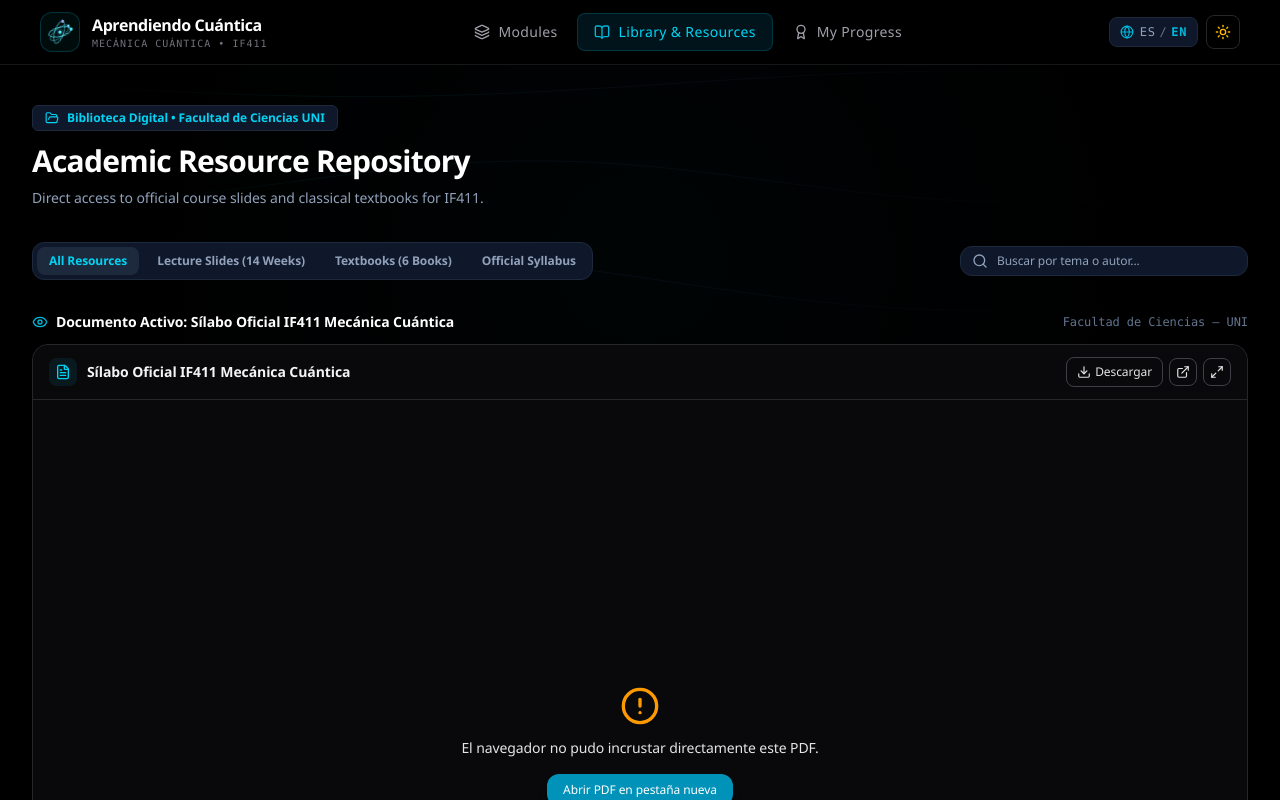
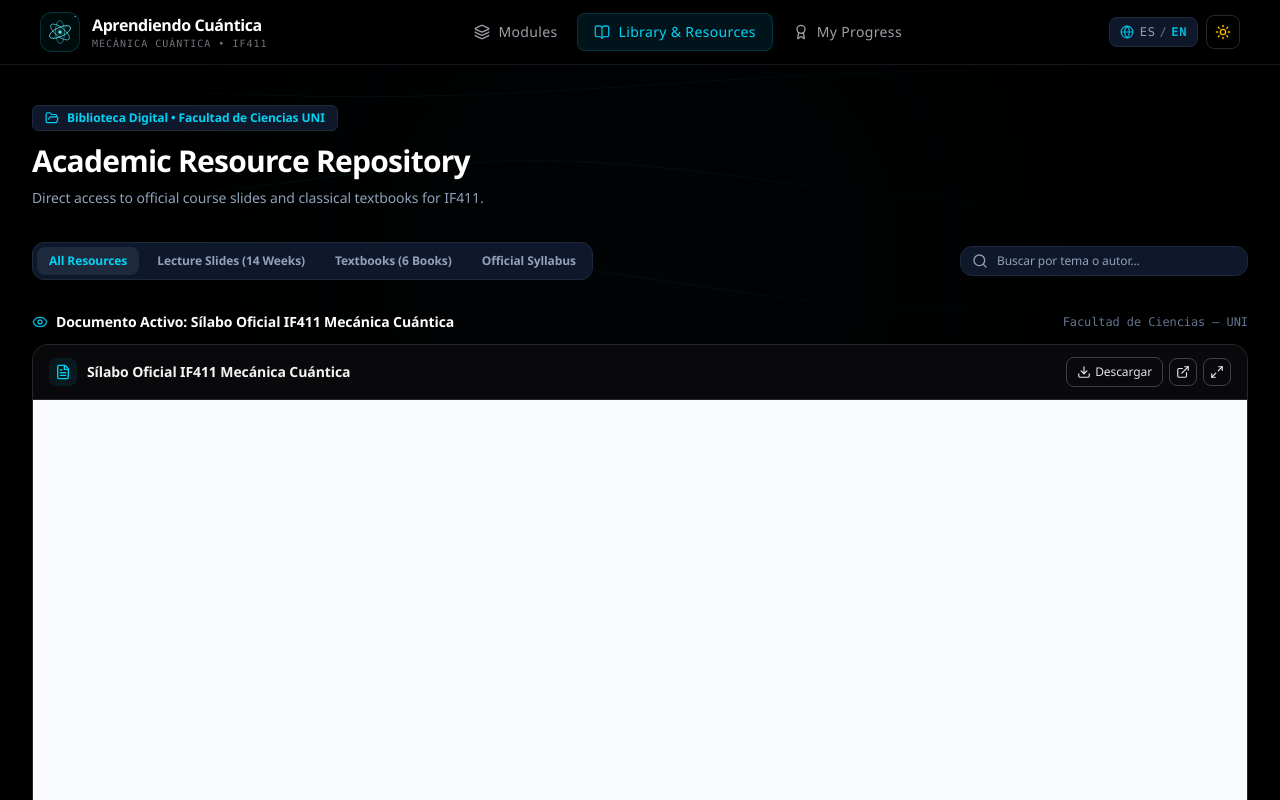
Before and after one commit to LordPercival241/Aprendiendo-Cua-ntica, a Next.js app: page /en/recursos in a window 1280 px wide. Shown: the top 800 px of the page. Built offline with nearby package versions, Linux system fonts and the light colour scheme.

Commit message:
Mejoras de logo y pdf

```diff
--- a/messages/es.json
+++ b/messages/es.json
@@ -47,7 +47,7 @@
     "theoryTab": "Teoría Completa del Sílabo",
     "simTab": "Simulador & Laboratorio POE",
     "challengesTab": "Retos de Evaluación",
-    "slidesTab": "Diapositivas de Cátedra",
+    "slidesTab": "Diapositivas",
     "m1": {
       "title": "Introducción a la Física Moderna",
       "desc": "Fracaso de la física clásica, radiación del cuerpo negro, catástrofe ultravioleta e hipótesis de cuantización de Planck.",
@@ -137,7 +137,7 @@
     "title": "Repositorio de Recursos Académicos",
     "subtitle": "Acceso a las diapositivas de cátedra del docente y bibliografía clásica recomendada para el curso IF411.",
     "tabAll": "Todos los Recursos",
-    "tabLectures": "Diapositivas de Cátedra (14 Semanas)",
+    "tabLectures": "Diapositivas (14 Semanas)",
     "tabBooks": "Bibliografía Clásica (6 Libros)",
     "tabSyllabus": "Sílabo Oficial",
     "download": "Descargar PDF",
--- a/scripts/verify-katex.mjs
+++ b/scripts/verify-katex.mjs
@@ -5,11 +5,15 @@ import katex from 'katex';
 const sourcePaths = [
   path.resolve('src/content/modulesData.ts'),
   path.resolve('src/content/completionSections.ts'),
+  path.resolve('src/components/simulations/BlackbodySimulator.tsx'),
 ];
 const formulas = sourcePaths.flatMap((sourcePath) => {
   const source = fs.readFileSync(sourcePath, 'utf8');
-  return [...source.matchAll(/formula:\s*'((?:\\'|[^'])*)'/g)]
+  const contentFormulas = [...source.matchAll(/formula:\s*'((?:\\'|[^'])*)'/g)]
     .map((match) => match[1].replace(/\\\\/g, '\\').replace(/\\'/g, "'"));
+  const componentFormulas = [...source.matchAll(/math=\{String\.raw`([\s\S]*?)`\}/g)]
+    .map((match) => match[1]);
+  return [...contentFormulas, ...componentFormulas];
 });
 
 if (formulas.length === 0) {
--- a/src/app/[locale]/modulos/[moduloId]/page.tsx
+++ b/src/app/[locale]/modulos/[moduloId]/page.tsx
@@ -172,7 +172,7 @@ export default function ModuleDetailPage({
             }`}
           >
             <FileText className="w-4 h-4" />
-            <span>Diapositivas de Cátedra ({mod.slidesPath.length})</span>
+            <span>Diapositivas ({mod.slidesPath.length})</span>
           </button>
         )}
       </div>
@@ -470,7 +470,7 @@ export default function ModuleDetailPage({
         <div className="space-y-8">
           <div className="flex items-center justify-between">
             <h2 className="text-lg font-bold text-zinc-900 dark:text-white">
-              Diapositivas Oficiales del Docente ({mod.slidesPath.length} Archivo(s))
+              Diapositivas ({mod.slidesPath.length} Archivo(s))
             </h2>
           </div>
           {mod.slidesPath.map((path, idx) => (
--- a/src/app/globals.css
+++ b/src/app/globals.css
@@ -167,39 +167,6 @@ body {
   animation: spin-slow 20s linear infinite;
 }
 
-/* Animated vector identity: only the electrons and their orbital frames rotate. */
-.quantum-mark-orbit {
-  transform-box: fill-box;
-  transform-origin: center;
-  will-change: transform;
-}
-
-.quantum-mark-orbit-a {
-  animation: quantum-orbit-forward 5.8s linear infinite;
-}
-
-.quantum-mark-orbit-b {
-  animation: quantum-orbit-reverse 7.4s linear infinite;
-}
-
-.quantum-mark-orbit-c {
-  animation: quantum-orbit-forward 9.2s linear infinite;
-}
-
-@keyframes quantum-orbit-forward {
-  to { transform: rotate(360deg); }
-}
-
-@keyframes quantum-orbit-reverse {
-  to { transform: rotate(-360deg); }
-}
-
-@media (prefers-reduced-motion: reduce) {
-  .quantum-mark-orbit {
-    animation: none;
-  }
-}
-
 .animate-fade-in {
   animation: fade-in 0.5s ease-out both;
 }
--- a/src/components/brand/QuantumMark.tsx
+++ b/src/components/brand/QuantumMark.tsx
@@ -5,7 +5,7 @@ interface QuantumMarkProps {
   title?: string;
 }
 
-/** Vector mark with animated orbital electrons. It inherits its colour from its container. */
+/** Vector mark with stationary orbital paths and electrons moving along them. */
 export function QuantumMark({ className = '', title }: QuantumMarkProps) {
   return (
     <svg
@@ -18,27 +18,26 @@ export function QuantumMark({ className = '', title }: QuantumMarkProps) {
       xmlns="http://www.w3.org/2000/svg"
     >
       {title && <title>{title}</title>}
+      <g transform="rotate(-25 32 32)">
+        <ellipse cx="32" cy="32" rx="23" ry="9" stroke="currentColor" strokeWidth="1.7" opacity="0.9" />
+        <circle r="3.25" className="fill-cyan-500 dark:fill-cyan-300">
+          <animateMotion dur="4.8s" repeatCount="indefinite" path="M 9 32 a 23 9 0 1 0 46 0 a 23 9 0 1 0 -46 0" />
+        </circle>
+      </g>
+      <g transform="rotate(38 32 32)">
+        <ellipse cx="32" cy="32" rx="23" ry="9" stroke="currentColor" strokeWidth="1.7" opacity="0.72" />
+        <circle r="3" className="fill-indigo-500 dark:fill-indigo-300">
+          <animateMotion dur="6.3s" repeatCount="indefinite" path="M 55 32 a 23 9 0 1 0 -46 0 a 23 9 0 1 0 46 0" />
+        </circle>
+      </g>
+      <g transform="rotate(88 32 32)">
+        <ellipse cx="32" cy="32" rx="23" ry="9" stroke="currentColor" strokeWidth="1.5" opacity="0.58" />
+        <circle r="2.75" className="fill-sky-500 dark:fill-sky-300">
+          <animateMotion dur="7.5s" repeatCount="indefinite" path="M 9 32 a 23 9 0 1 0 46 0 a 23 9 0 1 0 -46 0" />
+        </circle>
+      </g>
       <circle cx="32" cy="32" r="7" className="fill-cyan-500 dark:fill-cyan-300" opacity="0.16" />
       <circle cx="32" cy="32" r="3.25" className="fill-cyan-600 dark:fill-cyan-300" />
-
-      <g transform="rotate(-25 32 32)">
-        <g className="quantum-mark-orbit quantum-mark-orbit-a">
-          <ellipse cx="32" cy="32" rx="23" ry="9" stroke="currentColor" strokeWidth="1.7" opacity="0.9" />
-          <circle cx="55" cy="32" r="3.25" className="fill-cyan-500 dark:fill-cyan-300" />
-        </g>
-      </g>
-      <g transform="rotate(38 32 32)">
-        <g className="quantum-mark-orbit quantum-mark-orbit-b">
-          <ellipse cx="32" cy="32" rx="23" ry="9" stroke="currentColor" strokeWidth="1.7" opacity="0.72" />
-          <circle cx="9" cy="32" r="3" className="fill-indigo-500 dark:fill-indigo-300" />
-        </g>
-      </g>
-      <g transform="rotate(88 32 32)">
-        <g className="quantum-mark-orbit quantum-mark-orbit-c">
-          <ellipse cx="32" cy="32" rx="23" ry="9" stroke="currentColor" strokeWidth="1.5" opacity="0.58" />
-          <circle cx="54" cy="32" r="2.75" className="fill-sky-500 dark:fill-sky-300" />
-        </g>
-      </g>
     </svg>
   );
 }
--- a/src/components/layout/Footer.tsx
+++ b/src/components/layout/Footer.tsx
@@ -21,7 +21,7 @@ export function Footer() {
               <span className="text-xs text-zinc-500">IF411 · UNI</span>
             </div>
             <p className="text-sm text-zinc-600 dark:text-zinc-400">
-              Plataforma de Mecánica Cuántica para la Facultad de Ciencias.
+              Plataforma de Mecánica Cuántica.
             </p>
           </div>
 
--- a/src/components/pdf/PdfViewer.tsx
+++ b/src/components/pdf/PdfViewer.tsx
@@ -13,6 +13,7 @@ interface PdfViewerProps {
 export function PdfViewer({ url, title, className = '', height = 'h-[750px]' }: PdfViewerProps) {
   const [isFullscreen, setIsFullscreen] = useState(false);
   const [hasError, setHasError] = useState(false);
+  const [isLoading, setIsLoading] = useState(true);
 
   // Encode URL properly for spaces and symbols in filenames
   const encodedUrl = encodeURI(url);
@@ -68,27 +69,26 @@ export function PdfViewer({ url, title, className = '', height = 'h-[750px]' }:
       {/* PDF Viewport */}
       <div className="relative flex-1 w-full h-full bg-zinc-100 dark:bg-zinc-950">
         {!hasError ? (
-          <object
-            data={`${encodedUrl}#toolbar=1&navpanes=0`}
-            type="application/pdf"
-            className="w-full h-full"
-            onError={() => setHasError(true)}
-          >
-            <div className="flex flex-col items-center justify-center h-full p-8 text-center">
-              <AlertCircle className="w-10 h-10 text-amber-500 mb-3" />
-              <p className="text-sm font-medium text-zinc-800 dark:text-zinc-200 mb-4">
-                El navegador no pudo incrustar directamente este PDF.
-              </p>
-              <a
-                href={encodedUrl}
-                target="_blank"
-                rel="noopener noreferrer"
-                className="px-4 py-2 rounded-xl bg-cyan-600 hover:bg-cyan-500 text-white font-medium text-xs shadow-lg transition-all"
-              >
-                Abrir PDF en pestaña nueva
-              </a>
-            </div>
-          </object>
+          <>
+            {isLoading && (
+              <div className="absolute inset-0 z-10 flex items-center justify-center bg-zinc-100 dark:bg-zinc-950">
+                <div className="flex items-center gap-2 text-sm text-zinc-500 dark:text-zinc-400">
+                  <span className="h-4 w-4 rounded-full border-2 border-cyan-500 border-t-transparent animate-spin" />
+                  Cargando diapositivas…
+                </div>
+              </div>
+            )}
+            <iframe
+              src={`${encodedUrl}#toolbar=1&navpanes=0`}
+              title={title}
+              className="w-full h-full border-0"
+              onLoad={() => setIsLoading(false)}
+              onError={() => {
+                setIsLoading(false);
+                setHasError(true);
+              }}
+            />
+          </>
         ) : (
           <div className="flex flex-col items-center justify-center h-full p-8 text-center">
             <AlertCircle className="w-10 h-10 text-red-500 mb-3" />
```
Also changed, not shown: src/components/simulations/BlackbodySimulator.tsx (+11 -8 lines).
